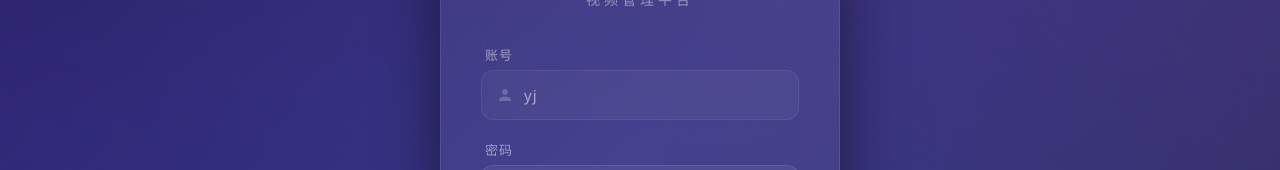
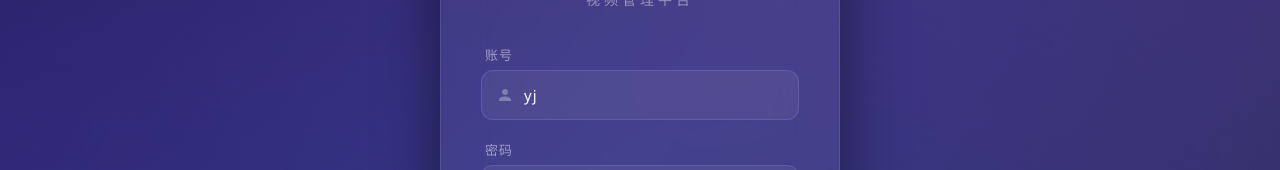
Before and after one commit to NoSeason-M/VIDEO, a Vue app: page /#/login in a window 1280 px wide. Shown: the part 265-435 px from the top of the page. Built offline with nearby package versions, Linux system fonts and the light colour scheme.

Commit message:
fix：修改账号默认不显示问题

```diff
--- a/src/views/LoginPage.vue
+++ b/src/views/LoginPage.vue
@@ -285,15 +285,15 @@ function handleLogin() {
 
 .account-text {
   flex: 1;
-  color: rgba(255, 255, 255, 0.8);
+  color: #fff;
   font-size: 15px;
   padding: 14px 0;
   letter-spacing: 1px;
 }
 
 .static-account {
-  opacity: 0.7;
   cursor: default;
+  border-color: rgba(129, 140, 248, 0.3);
 }
 
 .error-msg {
```
